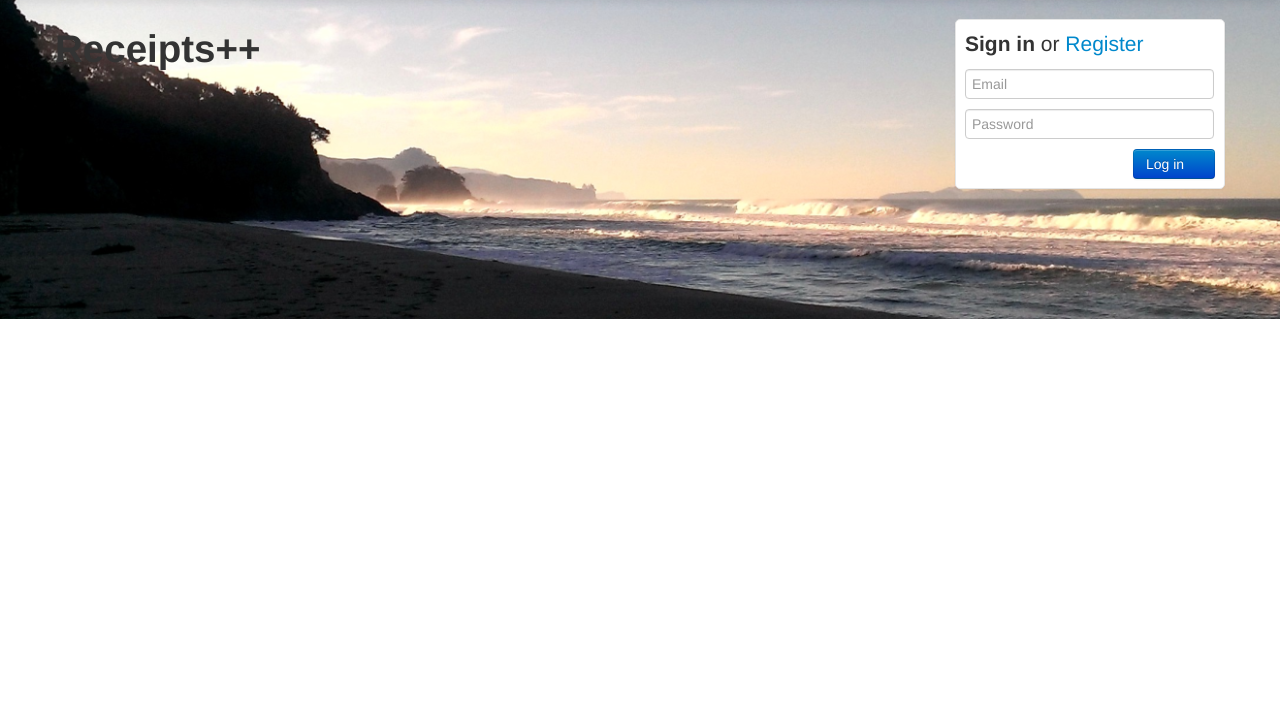
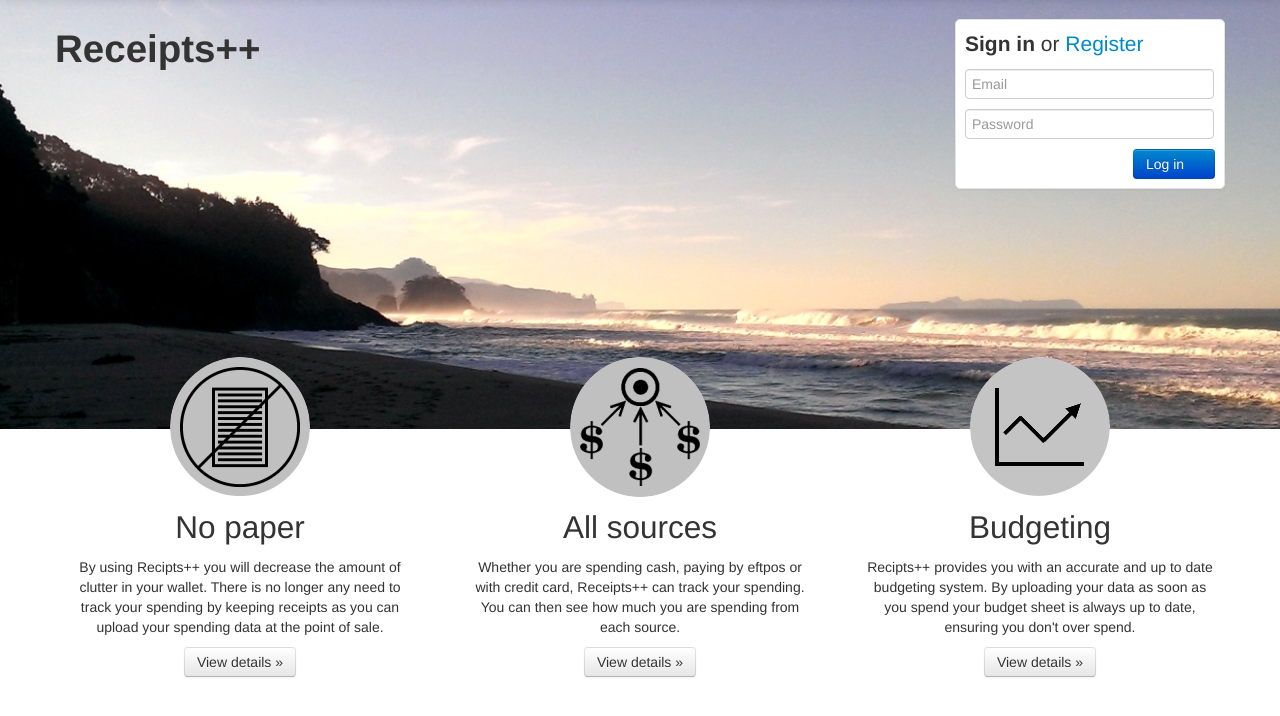
Before and after one commit to ungarst/p4p_svr, a Flask app: page / in a window 1280 px wide. Shown: the part 41-757 px from the top of the page. Run offline with Flask 2, Linux system fonts and the light colour scheme; data that the repository does not hold is empty; some libraries are stand-ins or nearby versions; grey boxes are pictures that could not be loaded.

Commit message:
added icons and some content to the front page

```diff
--- a/server/static/css/site.css
+++ b/server/static/css/site.css
@@ -5,6 +5,36 @@
   margin-bottom: 0px;
 }
 
+/* Index */
+
+/* Center align the text within the three columns below the header */
+.marketing .span4 {
+  text-align: center;
+  padding-top: 148px;
+}
+
+@media (max-width: 980px){
+  .marketing .span4{
+    padding-top: 108px;
+  }
+}
+
+@media (max-width: 767px){
+  .marketing .span4{
+    padding-top: 78px;
+  }
+}
+
+
+
+.marketing h2 {
+  font-weight: normal;
+}
+
+.marketing .span4 p {
+  margin-left: 10px;
+  margin-right: 10px;
+}
 
 /* Register */
 
--- a/server/static/js/controllers/root_controller.js
+++ b/server/static/js/controllers/root_controller.js
@@ -5,7 +5,7 @@ function RootCtrl ($scope, $location, $http) {
   $(document).ready(function(){
     $("body").css({
       "background-image":"url(static/img/halfBeach1080.png)",
-      "background-position":"center",
+      "background-position":"center top",
       "background-repeat":"no-repeat"
     });
   });
--- a/server/static/partials/root.html
+++ b/server/static/partials/root.html
@@ -1,5 +1,5 @@
-<div class="container">
-  <div ng-controller="RootCtrl">
+<div ng-controller="RootCtrl">
+  <div class="container">
     <div class="row-fluid">
       <div class="span9">
         <h1>Receipts++</h1>
@@ -11,7 +11,29 @@
           <input type="password" placeholder="Password" ng-model="params.password"><br />
           <button ng-click="login()" class="btn btn-primary pull-right">Log in <i class="icon-signin"></i></button>
         </div>
-      </div>
+      </div><!-- span -->
+    </div><!-- row -->
+    <div class="marketing">
+      <div class="row-fluid">
+        <div class="span4">
+          <img class="img-circle" src="static/img/noreceipts.png">
+          <h2>No paper</h2>
+          <p>By using Recipts++ you will decrease the amount of clutter in your wallet. There is no longer any need to track your spending by keeping receipts as you can upload your spending data at the point of sale.</p>
+          <p><a class="btn" href="#">View details &raquo;</a></p>
+        </div><!-- /.span4 -->
+        <div class="span4">
+          <img class="img-circle" src="static/img/allsources.png">
+          <h2>All sources</h2>
+          <p>Whether you are spending cash, paying by eftpos or with credit card, Receipts++ can track your spending. You can then see how much you are spending from each source.</p>
+          <p><a class="btn" href="#">View details &raquo;</a></p>
+        </div><!-- /.span4 -->
+        <div class="span4">
+          <img class="img-circle" src="static/img/budgeting.png">
+          <h2>Budgeting</h2>
+          <p>Recipts++ provides you with an accurate and up to date budgeting system. By uploading your data as soon as you spend your budget sheet is always up to date, ensuring you don't over spend.</p>
+          <p><a class="btn" href="#">View details &raquo;</a></p>
+        </div><!-- /.span4 -->
+      </div><!-- /.row -->
     </div>
-  </div>
+  </div><!-- /.container -->
 </div>
```
Also changed, not shown: server/static/img/allsources.png (added), server/static/img/budgeting.png (added), server/static/img/noreceipts.png (added).
